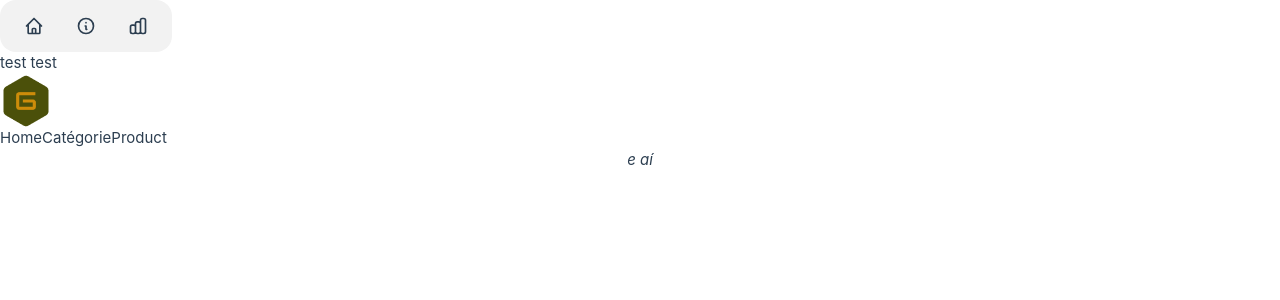
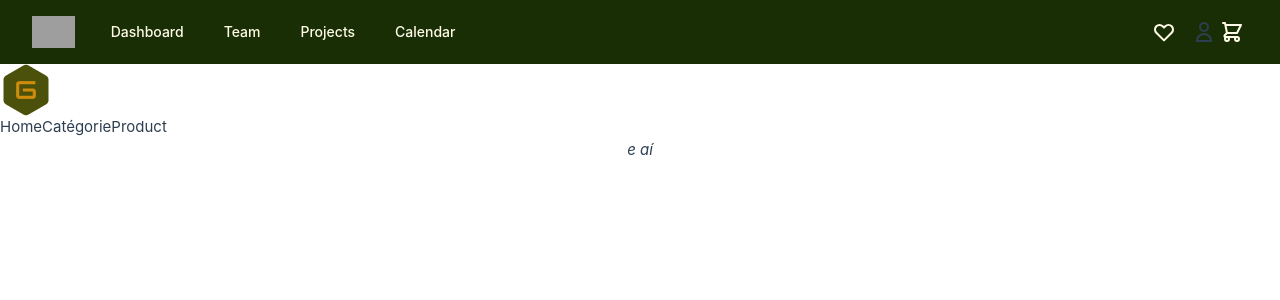
Before and after one commit to Monique-Silva/greenhub-front, a Vue app: page / in a window 1280 px wide. Shown: the top 300 px of the page. Built offline with nearby package versions, Linux system fonts and the light colour scheme; grey boxes are pictures that could not be loaded.

Commit message:
creation de la navbar

```diff
--- a/package.json
+++ b/package.json
@@ -9,6 +9,8 @@
     "preview": "vite preview"
   },
   "dependencies": {
+    "@headlessui/vue": "^1.7.19",
+    "@heroicons/vue": "^1.0.6",
     "axios": "^1.6.7",
     "vue": "^3.4.15",
     "vue-material-design-icons": "^5.3.0",
--- a/src/App.vue
+++ b/src/App.vue
@@ -23,13 +23,12 @@ export default {
 <template>
   <header>
     <Navbar />
-    <h1>test test</h1>
     <HelloWorld msg="test" />
     <div class="wrapper">
       <nav>
         <RouterLink to="/">Home</RouterLink>
         <RouterLink to="/category" @click="onCategoryClick">Catégorie</RouterLink>
-        <RouterLink to="/product" @click="onProductClick">Product</RouterLink>
+        <RouterLink to="/product/{id}" @click="onProductClick">Product</RouterLink>
       </nav>
     </div>
   </header>
--- a/src/components/Breadcrumb.vue
+++ b/src/components/Breadcrumb.vue
@@ -1,9 +1,14 @@
 <script>
+import { RouterLink, RouterView } from 'vue-router'
 
 export default {
     props: ["item"],
 }
 
+components: {
+    RouterLink,
+    RouterView
+}
 </script>
 
 
@@ -25,9 +30,9 @@ export default {
     <li>
       <span class="inline-flex gap-2 items-center">
         <svg xmlns="http://www.w3.org/2000/svg" fill="none" viewBox="0 0 24 24" class="w-4 h-4 stroke-current"><path stroke-linecap="round" stroke-linejoin="round" stroke-width="2" d="M9 13h6m-3-3v6m5 5H7a2 2 0 01-2-2V5a2 2 0 012-2h5.586a1 1 0 01.707.293l5.414 5.414a1 1 0 01.293.707V19a2 2 0 01-2 2z"></path></svg>
-        Produits
-      </span>
+        Product      </span>
     </li>
   </ul>
 </div>
+<RouterView />
 </template>
--- a/src/components/Navbar.vue
+++ b/src/components/Navbar.vue
@@ -1,19 +1,159 @@
+<!--<template>
+<nav data-theme="lemonade">
+    <div class="navbar bg-lime-950">
+
+  <div class="flex justify-start flex-1 px-2">
+    <div class="flex items-stretch">
+      <a class="btn btn-ghost rounded-btn">Button</a>
+      <div class="dropdown dropdown-end">
+        <div tabindex="0" role="button" class="btn btn-ghost rounded-btn">
+            <label class="btn btn-circle swap swap-rotate">
+
+  <input type="checkbox" />
+
+  <svg class="swap-off fill-yellow-50" xmlns="http://www.w3.org/2000/svg" width="32" height="32" viewBox="0 0 512 512"><path d="M64,384H448V341.33H64Zm0-106.67H448V234.67H64ZM64,128v42.67H448V128Z"/></svg>
+
+  <svg class="swap-on fill-yellow-50" xmlns="http://www.w3.org/2000/svg" width="32" height="32" viewBox="0 0 512 512"><polygon points="400 145.49 366.51 112 256 222.51 145.49 112 112 145.49 222.51 256 112 366.51 145.49 400 256 289.49 366.51 400 400 366.51 289.49 256 400 145.49"/></svg>
+            </label>
+        </div>
+
+        <ul tabindex="0" class=" sm:menu dropdown-content z-[1] p-2 text-yellow-50 bg-lime-950 rounded-box w-52 mt-4">
+          <li>
+    <details open>
+      <summary>Épicerie</summary>
+      <ul>
+        <li><a>Produits sucrés</a></li>
+        <li><a>Produits salés</a></li>
+        <li><a>Boissons</a></li>
+      </ul>
+    </details>
+        <li><a>Santé</a></li>
+        <li><a>Bébé</a></li>
+  </li>
+  <ul>
+    <li>
+          <details open>
+            <summary>Maison</summary>
+            <ul>
+              <li><a>Produits menagers</a></li>
+              <li><a>Jardin</a></li>
+            </ul>
+          </details>
+        </li>
+        </ul>
+  <li><a>Commerce équitable</a></li>
+  <li><a>Services écologiques</a></li>
+        </ul>
+      </div>
+      <div class="flex-1 px-2 lg:flex-none">
+    <a class="sm:invisible sm:h-10 text-lg font-bold"><img src="/src/assets/images/logo_greenhub.png"></a>
+    <a class="invisible h-10 text-lg font-bold"><img src="/src/assets/images/Logo_horizontal_complet.png"></a>
+</div>
+    </div>
+  </div>
+</div>
+</nav>
+
+</template>
+-->
+
+<script>
+import { Disclosure, DisclosureButton, DisclosurePanel, Menu, MenuButton, MenuItem, MenuItems } from '@headlessui/vue'
+import { MenuIcon, XIcon, UserIcon, HeartIcon, ShoppingCartIcon } from '@heroicons/vue/outline'
+
+const navigation = [
+  { name: 'Dashboard', href: '#', current: true },
+  { name: 'Team', href: '#', current: false },
+  { name: 'Projects', href: '#', current: false },
+  { name: 'Calendar', href: '#', current: false },
+]
+
+export default {
+  components: {
+    Disclosure,
+    DisclosureButton,
+    DisclosurePanel,
+    Menu,
+    MenuButton,
+    MenuItem,
+    MenuItems,
+    MenuIcon,
+        XIcon,
+        UserIcon,
+        HeartIcon,
+    ShoppingCartIcon
+  },
+  setup() {
+    return {
+      navigation,
+    }
+  },
+}
+</script>
+<!-- This example requires Tailwind CSS v2.0+ -->
 <template>
-<ul class="menu menu-horizontal bg-base-200 rounded-box">
-    <li>
-      <a>
-        <svg xmlns="http://www.w3.org/2000/svg" class="h-5 w-5" fill="none" viewBox="0 0 24 24" stroke="currentColor"><path stroke-linecap="round" stroke-linejoin="round" stroke-width="2" d="M3 12l2-2m0 0l7-7 7 7M5 10v10a1 1 0 001 1h3m10-11l2 2m-2-2v10a1 1 0 01-1 1h-3m-6 0a1 1 0 001-1v-4a1 1 0 011-1h2a1 1 0 011 1v4a1 1 0 001 1m-6 0h6" /></svg>
-      </a>
-    </li>
-    <li>
-      <a>
-        <svg xmlns="http://www.w3.org/2000/svg" class="h-5 w-5" fill="none" viewBox="0 0 24 24" stroke="currentColor"><path stroke-linecap="round" stroke-linejoin="round" stroke-width="2" d="M13 16h-1v-4h-1m1-4h.01M21 12a9 9 0 11-18 0 9 9 0 0118 0z" /></svg>
-      </a>
-    </li>
-    <li>
-      <a>
-        <svg xmlns="http://www.w3.org/2000/svg" class="h-5 w-5" fill="none" viewBox="0 0 24 24" stroke="currentColor"><path stroke-linecap="round" stroke-linejoin="round" stroke-width="2" d="M9 19v-6a2 2 0 00-2-2H5a2 2 0 00-2 2v6a2 2 0 002 2h2a2 2 0 002-2zm0 0V9a2 2 0 012-2h2a2 2 0 012 2v10m-6 0a2 2 0 002 2h2a2 2 0 002-2m0 0V5a2 2 0 012-2h2a2 2 0 012 2v14a2 2 0 01-2 2h-2a2 2 0 01-2-2z" /></svg>
-      </a>
-    </li>
-  </ul>
+  <Disclosure as="nav" class="bg-lime-950" v-slot="{ open }">
+    <div class="max-w-7xl mx-auto px-2 sm:px-6 lg:px-8">
+      <div class="relative flex items-center justify-between h-16">
+        <div class="absolute inset-y-0 left-0 flex items-center sm:hidden">
+          <!-- Mobile menu button-->
+          <DisclosureButton class="inline-flex items-center justify-center p-2 rounded-md text-yellow-50 hover:text-yellow-50 hover:bg-lime-950 focus:outline-none focus:ring-2 focus:ring-inset focus:ring-white">
+            <span class="sr-only">Open main menu</span>
+            <MenuIcon v-if="!open" class="block h-6 w-6" aria-hidden="true" />
+            <XIcon v-else class="block h-6 w-6" aria-hidden="true" />
+          </DisclosureButton>
+        </div>
+        <div class="flex-1 flex items-center justify-center sm:items-stretch sm:justify-start">
+          <div class="flex-shrink-0 flex items-center">
+            <img class="block lg:hidden h-8 w-auto" src="https://tailwindui.com/img/logos/workflow-mark-indigo-500.svg" alt="Workflow" />
+            <img class="hidden lg:block h-8 w-auto" src="https://tailwindui.com/img/logos/workflow-logo-indigo-500-mark-white-text.svg" alt="Workflow" />
+          </div>
+          <div class="hidden sm:block sm:ml-6">
+            <div class="flex space-x-4">
+              <a v-for="item in navigation" :key="item.name" :href="item.href" :class="[item.current ? 'bg-lime-950 text-yellow-50' : 'text-yellow-50 hover:bg-lime-950 hover:text-yellow-50', 'px-3 py-2 rounded-md text-sm font-medium']" :aria-current="item.current ? 'page' : undefined">{{ item.name }}</a>
+            </div>
+          </div>
+        </div>
+        <div class="absolute inset-y-0 right-0 flex items-center pr-2 sm:static sm:inset-auto sm:ml-6 sm:pr-0">
+          <button type="button" class="bg-lime-950 p-1 rounded-full text-yellow-50 hover:text-yellow-50 focus:outline-none focus:ring-2 focus:ring-offset-2 focus:ring-offset-gray-800 focus:ring-white">
+            <span class="sr-only">View notifications</span>
+            <HeartIcon class="h-6 w-6" aria-hidden="true" />
+          </button>
+
+          <!-- Profile dropdown -->
+          <Menu as="div" class="ml-3 relative">
+            <div>
+              <MenuButton class="bg-lime-950 flex text-sm rounded-full focus:outline-none focus:ring-2 focus:ring-offset-2 focus:ring-offset-gray-800 focus:ring-white">
+                <span class="sr-only">Open user menu</span>
+                <UserIcon class="h-6 w-6" aria-hidden="true" />
+              </MenuButton>
+            </div>
+            <transition enter-active-class="transition ease-out duration-100" enter-from-class="transform opacity-0 scale-95" enter-to-class="transform opacity-100 scale-100" leave-active-class="transition ease-in duration-75" leave-from-class="transform opacity-100 scale-100" leave-to-class="transform opacity-0 scale-95">
+              <MenuItems class="origin-top-right absolute right-0 mt-2 w-48 rounded-md shadow-lg py-1 bg-lime-950 ring-1 ring-black ring-opacity-5 focus:outline-none">
+                <MenuItem v-slot="{ active }">
+                  <a href="#" :class="[active ? 'bg-lime-950' : '', 'block px-4 py-2 text-sm text-yellow-50']">Mon profil</a>
+                </MenuItem>
+                <MenuItem v-slot="{ active }">
+                  <a href="#" :class="[active ? 'bg-lime-950' : '', 'block px-4 py-2 text-sm text-yellow-50']">Créer un compte</a>
+                </MenuItem>
+                <MenuItem v-slot="{ active }">
+                  <a href="#" :class="[active ? 'bg-lime-950' : '', 'block px-4 py-2 text-sm text-yellow-50']">Me déconnecter</a>
+                </MenuItem>
+              </MenuItems>
+            </transition>
+          </Menu>
+          <button type="button" class="bg-lime-950 p-1 rounded-full text-yellow-50 hover:text-yellow-50 focus:outline-none focus:ring-2 focus:ring-offset-2 focus:ring-offset-gray-800 focus:ring-white">
+            <span class="sr-only">View notifications</span>
+            <ShoppingCartIcon class="h-6 w-6" aria-hidden="true" />
+          </button>
+        </div>
+      </div>
+    </div>
+
+    <DisclosurePanel class="sm:hidden">
+      <div class="px-2 pt-2 pb-3 space-y-1">
+        <DisclosureButton v-for="item in navigation" :key="item.name" as="a" :href="item.href" :class="[item.current ? 'bg-lime-950 text-yellow-50' : 'text-yellow-50 hover:bg-lime-950 hover:text-yellow-50', 'block px-3 py-2 rounded-md text-base font-medium']" :aria-current="item.current ? 'page' : undefined">{{ item.name }}</DisclosureButton>
+      </div>
+    </DisclosurePanel>
+  </Disclosure>
 </template>
--- a/src/components/ProductCard.vue
+++ b/src/components/ProductCard.vue
@@ -7,17 +7,16 @@ export default {
 </script>
 
 <template>
-<div class="card w-96 bg-base-100 shadow-xl">
+<div v-if="item" class="card w-96 bg-base-100 shadow-xl">
   <figure><img :src="item.image" alt="product image"></figure>
   <div class="card-body">
     <h3 class="card-title">{{ item.category }}</h3>
     <h2 class="card-title">{{ item.title }}</h2>
     <p>{{ item.description }}</p>
     <div class="card-actions justify-end">
-      <h1>{{ item.price}}</h1>
+      <h1>{{ item.price }}</h1>
       <button class="btn btn-primary">AJOUTER</button>
     </div>
   </div>
 </div>
-
 </template>
--- a/src/router/index.js
+++ b/src/router/index.js
@@ -18,7 +18,7 @@ const router = createRouter({
             component: CategoryView
         },
         {
-            path: '/product',
+            path: '/product/${item.id}',
             name: 'product',
             component: ProductView
         },
--- a/tailwind.config.js
+++ b/tailwind.config.js
@@ -8,4 +8,40 @@ export default {
     extend: {},
   },
   plugins: [require("daisyui")],
+  daisyui: {
+    themes: [
+      "light",
+      "dark",
+      "cupcake",
+      "bumblebee",
+      "emerald",
+      "corporate",
+      "synthwave",
+      "retro",
+      "cyberpunk",
+      "valentine",
+      "halloween",
+      "garden",
+      "forest",
+      "aqua",
+      "lofi",
+      "pastel",
+      "fantasy",
+      "wireframe",
+      "black",
+      "luxury",
+      "dracula",
+      "cmyk",
+      "autumn",
+      "business",
+      "acid",
+      "lemonade",
+      "night",
+      "coffee",
+      "winter",
+      "dim",
+      "nord",
+      "sunset",
+    ],
+  }
 }
```
Also changed, not shown: src/views/ProductView.vue (+7 -8 lines), 1 other file (tests, documents, lock files or other folders).
